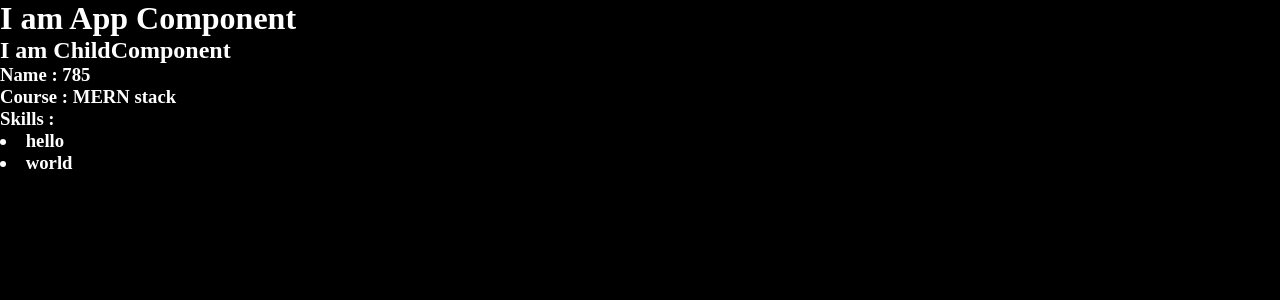
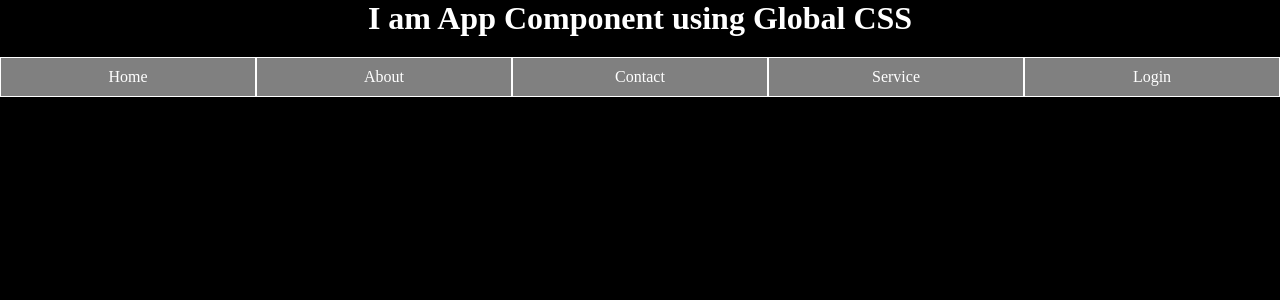
Before and after one commit to keshav-koli/React-learn-basic, a React (Vite) app: page / in a window 1280 px wide. Shown: the top 300 px of the page. Built offline with nearby package versions, Linux system fonts and the light colour scheme.

Commit message:
Add global and module CSS styles, and clean up commented code in App and ChildComponent

```diff
--- a/src/App.jsx
+++ b/src/App.jsx
@@ -456,7 +456,6 @@ let App = () => {
 export default App;
 */
 
-
 // ?============props drilling==============
 /*
 It is a process of passing props from one component to another component to another component and so on.
@@ -729,8 +728,8 @@ let App = () => {
 export default App;
 */
 
-
 // ?==============PROPS TYPE =======================
+/*
 import ChildComponent from "./ChildComponent";
 let App = () => {
   return (
@@ -752,3 +751,115 @@ let App = () => {
   );
 };
 export default App;
+*/
+// ?================Inlinestyle====================
+/*
+let App = () => {
+  return (
+    <>
+      <h1 style={{ textAlign: "center" }}>I am App Component using Inline CSS</h1>
+      <section
+        style={{
+          marginTop: "20px",
+          display: "flex",
+          justifyContent: "space-around",
+        }}
+      >
+        <div
+          style={{
+            flex: 1,
+            textAlign: "center",
+            border: "1px solid white",
+            backgroundColor: "gray",
+            padding:"10px"
+          }}
+        >
+          Home
+        </div>
+        <div
+          style={{
+            flex: 1,
+            textAlign: "center",
+            border: "1px solid white",
+            backgroundColor: "gray",
+            padding:"10px"
+          }}
+        >
+          About
+        </div>
+        <div
+          style={{
+            flex: 1,
+            textAlign: "center",
+            border: "1px solid white",
+            backgroundColor: "gray",
+            padding:"10px"
+          }}
+        >
+          Contact
+        </div>
+        <div
+          style={{
+            flex: 1,
+            textAlign: "center",
+            border: "1px solid white",
+            backgroundColor: "gray",
+            padding:"10px"
+          }}
+        >
+          Service
+        </div>
+        <div
+          style={{
+            flex: 1,
+            textAlign: "center",
+            border: "1px solid white",
+            backgroundColor: "gray",
+            padding:"10px"
+          }}
+        >
+          Login
+        </div>
+      </section>
+    </>
+  );
+};
+export default App;
+*/
+// ?===============Module CSS==========
+/*
+import vn from './app.module.css'
+let App=()=>{
+  return(
+    <>
+    <h1>I am App Component using Module CSS</h1>
+    <section id={vn.container}>
+      <div className={vn.item}>Home</div>
+      <div className={vn.item}>About</div>
+      <div className={vn.item}>Contact</div>
+      <div className={vn.item}>Service</div>
+      <div className={vn.item}>Login</div>
+    </section>
+    </>
+  )
+}
+export default App;
+
+*/
+// ?=============Global CSS===============
+
+let App=()=>{
+  return(
+    <>
+    <h1>I am App Component using Global CSS</h1>
+    <section id="container">
+      <div className="item">Home</div>
+      <div className="item">About</div>
+      <div className="item">Contact</div>
+      <div className="item">Service</div>
+      <div className="item">Login</div>
+    </section>
+    </>
+  )
+}
+export default App;
--- a/src/ChildComponent.jsx
+++ b/src/ChildComponent.jsx
@@ -194,6 +194,7 @@ export default ChildComponent;
 */
 
 // ? ========= prop types ==============
+/*
 import PropTypes from "prop-types";
 
 let ChildComponent = props => {
@@ -224,3 +225,7 @@ ChildComponent.propTypes = {
 };
 
 export default ChildComponent;
+*/
+
+
+// ?====================Inline Css===================
--- /dev/null
+++ b/src/app.module.css
@@ -0,0 +1,21 @@
+* {
+  margin: 0;
+  padding: 0;
+  box-sizing: border-box;
+}
+h1{
+  text-align: center;
+}
+
+#container {
+  margin-top: 20px;
+  display: flex;
+  justify-content: space-around;
+}
+.item {
+  flex: 1;
+  text-align: center;
+  border: 1px solid white;
+  background-color: gray;
+  padding: 10px;
+}
--- /dev/null
+++ b/src/index.css
@@ -0,0 +1,20 @@
+* {
+  margin: 0;
+  padding: 0;
+  box-sizing: border-box;
+}
+h1 {
+  text-align: center;
+}
+#container {
+  margin-top: 20px;
+  display: flex;
+  justify-content: space-around;
+}
+.item {
+  flex: 1;
+  text-align: center;
+  border: 1px solid white;
+  background-color: gray;
+  padding: 10px;
+}
--- a/src/main.jsx
+++ b/src/main.jsx
@@ -1,5 +1,6 @@
 import React from 'react'
 import ReactDom from "react-dom/client"
+import "./index.css"
 import App from './App';
 
 
```
